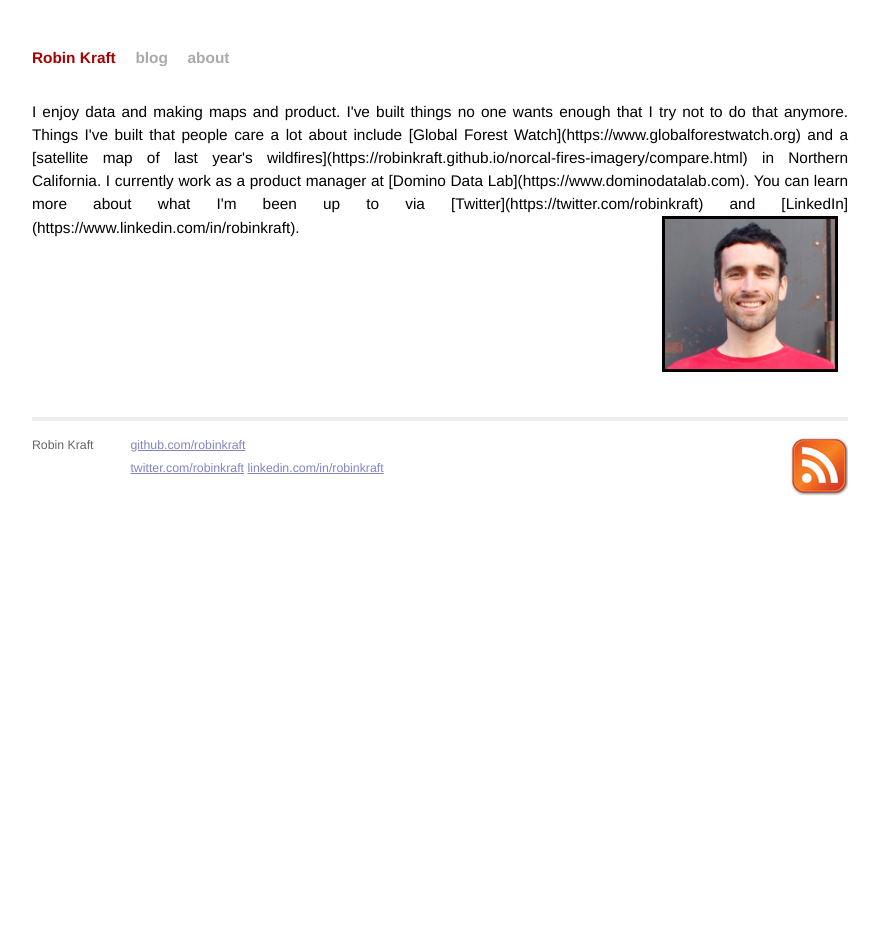
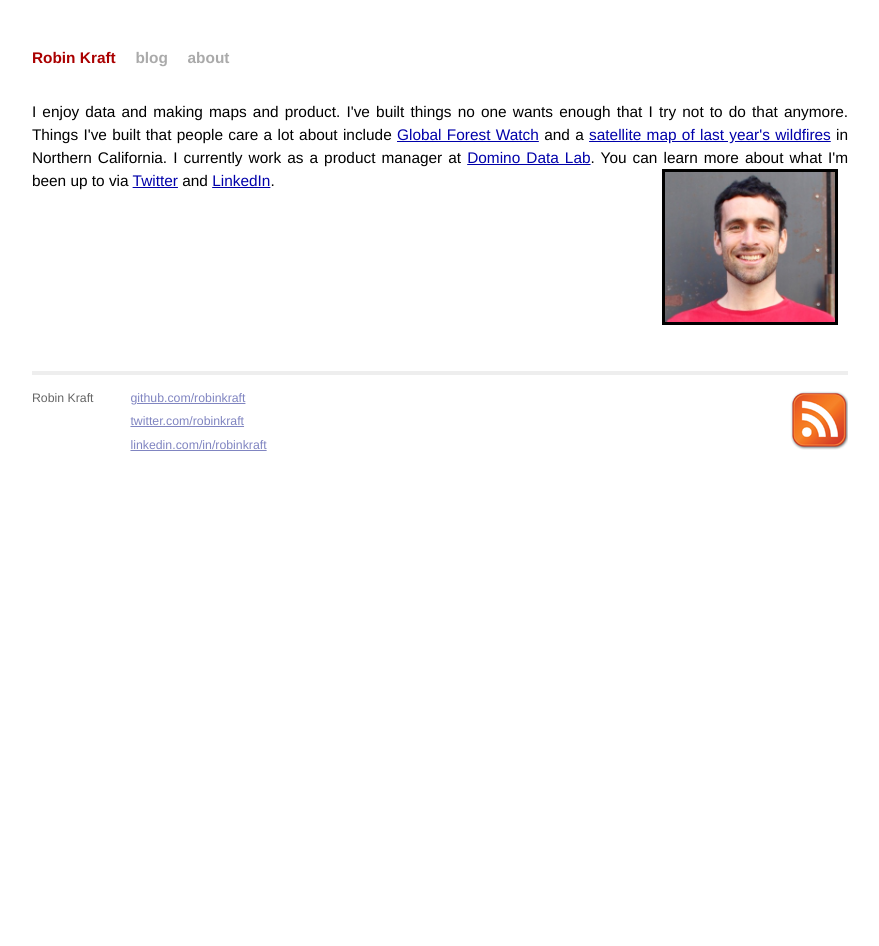
Before and after one commit to robinkraft/robinkraft.github.com, a Jekyll site: the page built from about.html, in a window 1280 px wide. Shown: the whole page, without its empty margins (200-1079 px from the left). Built offline with Jekyll 4.4.1, drawn with Linux system fonts in a browser that asks for light colours; some of the changed lines change nothing that is shown.

Commit message:
Fix formatting

```diff
--- a/_layouts/default.html
+++ b/_layouts/default.html
@@ -71,7 +71,7 @@
         <div class="contact">
           <p>
             <a href="http://github.com/robinkraft/">github.com/robinkraft</a><br />
-	    <a href="http://twitter.com/robinkraft/">twitter.com/robinkraft</a>
+	    <a href="http://twitter.com/robinkraft/">twitter.com/robinkraft</a><br />
 	    <a href="https://www.linkedin.com/in/robinkraft">linkedin.com/in/robinkraft</a>
           </p>
         </div>
--- a/about.html
+++ b/about.html
@@ -3,9 +3,9 @@ layout: default
 title: About
 ---
 
-I enjoy data and making maps and product. I've built things no one wants enough that I try not to do that anymore. Things I've built that people care a lot about include [Global Forest Watch](https://www.globalforestwatch.org) and a [satellite map of last year's wildfires](https://robinkraft.github.io/norcal-fires-imagery/compare.html) in Northern California.
+I enjoy data and making maps and product. I've built things no one wants enough that I try not to do that anymore. Things I've built that people care a lot about include <a href="https://www.globalforestwatch.org">Global Forest Watch</a> and a <a href="https://robinkraft.github.io/norcal-fires-imagery/compare.html">satellite map of last year's wildfires</a> in Northern California.
 
-I currently work as a product manager at [Domino Data Lab](https://www.dominodatalab.com). You can learn more about what I'm been up to via [Twitter](https://twitter.com/robinkraft) and [LinkedIn](https://www.linkedin.com/in/robinkraft).
+I currently work as a product manager at <a href="https://www.dominodatalab.com">Domino Data Lab</a>. You can learn more about what I'm been up to via <a href="https://twitter.com/robinkraft">Twitter</a> and <a href="https://www.linkedin.com/in/robinkraft">LinkedIn</a>.
 
 <img src="/images/robin.jpg"
 height=150
```
